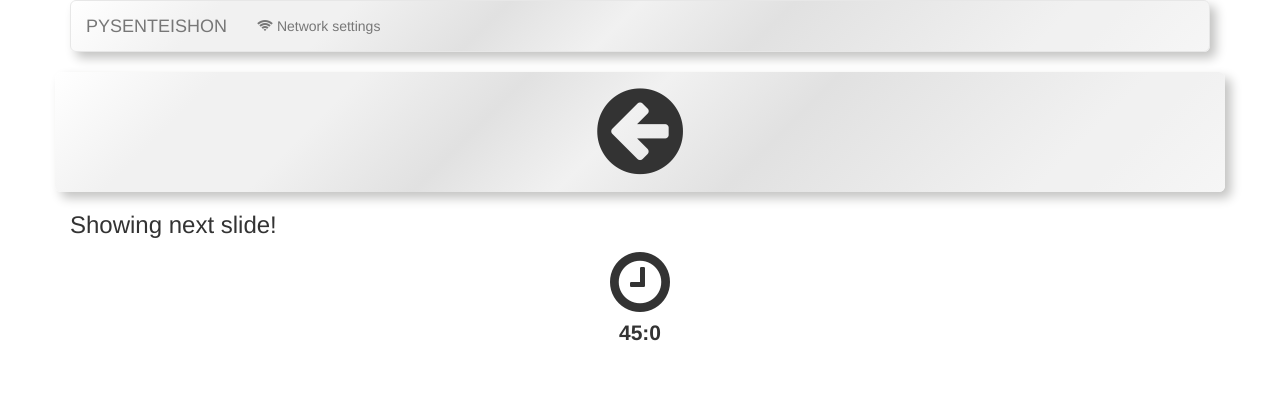
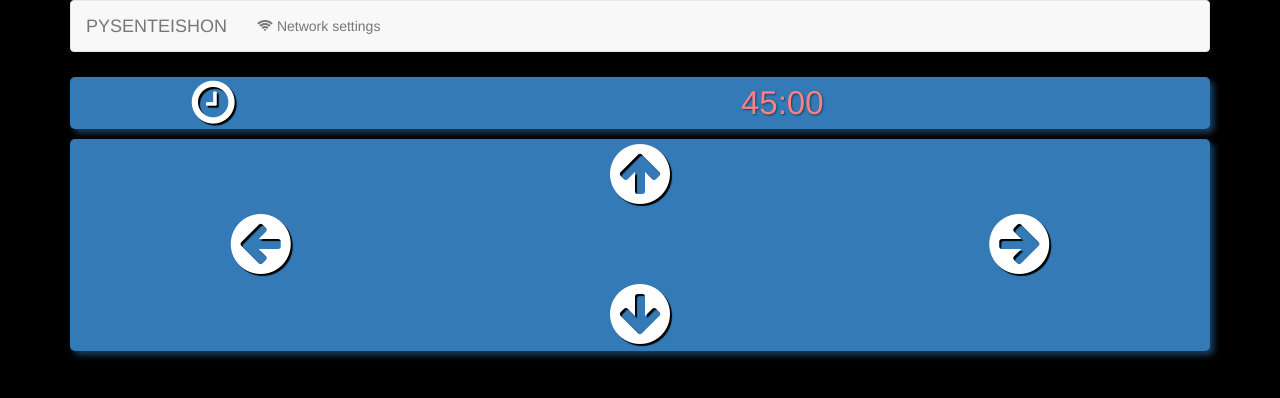
Before and after one commit to edvm/pysenteishon, a Flask app: template src/templates/index.html in a window 1280 px wide. Shown: the top 398 px of the page. Run offline with Flask 2, Linux system fonts and the light colour scheme; the template is opened without the code that fills it: most values are stand-ins (such as "Sample title", 1, 10 or a date in 2020); some libraries are stand-ins or nearby versions.

Commit message:
added 4 buttons , changed layout

```diff
--- a/src/static/css/main.css
+++ b/src/static/css/main.css
@@ -1,42 +1,17 @@
+body {
+    background: black;
+}
+
 .box
 {
-    -webkit-border-radius: 6px;
-    -moz-border-radius: 6px;
-    background: #ffffff; /* Old browsers */
-    background: -moz-linear-gradient(-45deg, #ffffff 0%, #f1f1f1 13%, #f1f1f1 24%, #e1e1e1 37%, #f1f1f1 48%, #e1e1e1 61%, #f1f1f1 85%, #f1f1f1 89%, #f6f6f6 100%); /* FF3.6+ */
-    background: -webkit-gradient(linear, left top, right bottom, color-stop(0%,#ffffff), color-stop(13%,#f1f1f1), color-stop(24%,#f1f1f1), color-stop(37%,#e1e1e1), color-stop(48%,#f1f1f1), color-stop(61%,#e1e1e1), color-stop(85%,#f1f1f1), color-stop(89%,#f1f1f1), color-stop(100%,#f6f6f6)); /* Chrome,Safari4+ */
-    background: -webkit-linear-gradient(-45deg, #ffffff 0%,#f1f1f1 13%,#f1f1f1 24%,#e1e1e1 37%,#f1f1f1 48%,#e1e1e1 61%,#f1f1f1 85%,#f1f1f1 89%,#f6f6f6 100%); /* Chrome10+,Safari5.1+ */
-    background: -o-linear-gradient(-45deg, #ffffff 0%,#f1f1f1 13%,#f1f1f1 24%,#e1e1e1 37%,#f1f1f1 48%,#e1e1e1 61%,#f1f1f1 85%,#f1f1f1 89%,#f6f6f6 100%); /* Opera 11.10+ */
-    background: -ms-linear-gradient(-45deg, #ffffff 0%,#f1f1f1 13%,#f1f1f1 24%,#e1e1e1 37%,#f1f1f1 48%,#e1e1e1 61%,#f1f1f1 85%,#f1f1f1 89%,#f6f6f6 100%); /* IE10+ */
-    background: linear-gradient(135deg, #ffffff 0%,#f1f1f1 13%,#f1f1f1 24%,#e1e1e1 37%,#f1f1f1 48%,#e1e1e1 61%,#f1f1f1 85%,#f1f1f1 89%,#f6f6f6 100%); /* W3C */
-    border-radius: 6px;
-    box-shadow: 6px 6px 11px #c3c3c2;
-    filter: progid:DXImageTransform.Microsoft.gradient( startColorstr='#ffffff', endColorstr='#f6f6f6',GradientType=1 ); /* IE6-9 fallback on horizontal gradient */
-    font-weight: 300;
-    font-size: 20px;
-    height: 100%;
-    margin-top: 20px;
-    margin-bottom: 20px;
-    max-width: 10024px;
-    line-height: 36px;
-    overflow:hidden;
-    padding: 10px;
+    background: #337ab7; /* Old browsers */
+    border-radius: 5px;
+    box-shadow: 4px 4px 6px #1B3F5F;
+    margin-top: 5px;
+    margin-bottom: 5px;
     text-align:center;
-
-}
-
-.nice-background
-{
-    background: #ffffff; /* Old browsers */
-    background: -moz-linear-gradient(-45deg, #ffffff 0%, #f1f1f1 13%, #f1f1f1 24%, #e1e1e1 37%, #f1f1f1 48%, #e1e1e1 61%, #f1f1f1 85%, #f1f1f1 89%, #f6f6f6 100%); /* FF3.6+ */
-    background: -webkit-gradient(linear, left top, right bottom, color-stop(0%,#ffffff), color-stop(13%,#f1f1f1), color-stop(24%,#f1f1f1), color-stop(37%,#e1e1e1), color-stop(48%,#f1f1f1), color-stop(61%,#e1e1e1), color-stop(85%,#f1f1f1), color-stop(89%,#f1f1f1), color-stop(100%,#f6f6f6)); /* Chrome,Safari4+ */
-    background: -webkit-linear-gradient(-45deg, #ffffff 0%,#f1f1f1 13%,#f1f1f1 24%,#e1e1e1 37%,#f1f1f1 48%,#e1e1e1 61%,#f1f1f1 85%,#f1f1f1 89%,#f6f6f6 100%); /* Chrome10+,Safari5.1+ */
-    background: -o-linear-gradient(-45deg, #ffffff 0%,#f1f1f1 13%,#f1f1f1 24%,#e1e1e1 37%,#f1f1f1 48%,#e1e1e1 61%,#f1f1f1 85%,#f1f1f1 89%,#f6f6f6 100%); /* Opera 11.10+ */
-    background: -ms-linear-gradient(-45deg, #ffffff 0%,#f1f1f1 13%,#f1f1f1 24%,#e1e1e1 37%,#f1f1f1 48%,#e1e1e1 61%,#f1f1f1 85%,#f1f1f1 89%,#f6f6f6 100%); /* IE10+ */
-    background: linear-gradient(135deg, #ffffff 0%,#f1f1f1 13%,#f1f1f1 24%,#e1e1e1 37%,#f1f1f1 48%,#e1e1e1 61%,#f1f1f1 85%,#f1f1f1 89%,#f6f6f6 100%); /* W3C */
-    border-radius: 6px;
-    box-shadow: 6px 6px 11px #c3c3c2;
-    filter: progid:DXImageTransform.Microsoft.gradient( startColorstr='#ffffff', endColorstr='#f6f6f6',GradientType=1 ); /* IE6-9 fallback on horizontal gradient */
+    color: #fff;
+    padding: 1px;
 }
 
 .network-iface
@@ -56,3 +31,35 @@
 #chronometer {
     text-align: center;
 }
+
+
+.clock {
+    height: 50px;
+    line-height: 50px;
+    font-size: 50px;
+    cursor: pointer;
+    text-shadow: 2px 2px 1px #000;
+}
+
+.time-left {
+    height: 50px;
+    line-height: 50px;
+    font-size: 33px;
+    text-shadow: 1px 1px 2px rgba(20, 50, 76, 0.8);
+    color: #FF8080;
+    cursor: pointer;
+}
+
+.time-left.stopped {
+    color: #FF8080;
+}
+
+.time-left.running {
+    color: #43F343;
+}
+
+#slider .fa {
+    cursor: pointer;
+    text-shadow: 2px 2px 1px #000;
+    margin: 0 5px;
+}
--- a/src/static/js/pysenteishon.js
+++ b/src/static/js/pysenteishon.js
@@ -6,22 +6,24 @@ function Chronometer ($el) {
   this.lastCheckTime = null;
   this.milliSecondsLeft = 45*60*1000;
 
-  this.$clock.swipe({
-    tap: function (event, object) {
+  this.notifications = [
+    10,
+    5
+  ];
+
+  this.$clock.click(function () {
       this.running = !this.running;
       if (this.running) {
-        this.$timeLeft.css("color", "green");
+        this.$timeLeft.addClass("running");
         this.lastCheckTime = new Date();
       } else {
-        this.$timeLeft.css("color", "red");
+        this.$timeLeft.removeClass("running");
       }
-    }.bind(this),
-    doubleTap: function(event, object) {
-    }
-  });
+    }.bind(this));
 
   this.$timeLeft.click(function(){
     var minutes = prompt("Time in minutes");
+    if (minutes===null) { return }
     this.milliSecondsLeft = minutes*60*1000;
     this.lastCheckTime = new Date();
     this.running = false;
@@ -29,60 +31,81 @@ function Chronometer ($el) {
   }.bind(this));
 
   setInterval(function () {
+    // tick
     if (this.running) {
       this.milliSecondsLeft -= ((new Date()).getTime() - this.lastCheckTime.getTime());
       this.lastCheckTime = new Date();
       this.render();
+      this.checkNotifications();
     }
   }.bind(this), 500);
 
   this.render = function () {
     var min = (this.milliSecondsLeft/1000/60) << 0;
     var sec = (this.milliSecondsLeft/1000) % 60 << 0;
+    sec = ("000"+Math.abs(sec)).slice(-2);
     this.$timeLeft.text(min+":"+sec);
+  };
+
+  this.checkNotifications = function () {
+    // reduced by one to avoid notifying on the end 10:59
+    var min = ((this.milliSecondsLeft/1000/60) << 0) - 1;
+    var len = this.notifications.length;
+    this.notifications = this.notifications.filter(function (time) {
+      return time != min;
+    });
+    if ( len != this.notifications.length ) {
+      // filtered notification have less items, lets notify the user
+      this.notify("Time left "+min);
+    }
+  };
+
+  // notify permission
+  Notification.requestPermission();
+  this.notify = function (text) {
+    if (!("Notification" in window)) {
+      return
+    }
+    if (Notification.permission === "granted") {
+      new Notification(text);
+    }
   };
 
   this.render();
 }
 
-$(function() {
-  new Chronometer($("#chronometer"));
 
-  // Enable swiping...
-  $("#touche").swipe({
-    //Generic swipe handler for all directions
-    swipe: function(event, direction, distance, duration, fingerCount, fingerData) {
-      "use strict";
+function Slider ($el) {
+  this.$el = $el;
+  this.sending = false;
 
-      // console.log("You swiped " + direction );
-      var slideMsg = "";
-      var url = "/btn-" + direction + "/";
-      var icon = "fa fa-arrow-circle-" + direction + " fa-5x center-block";
+  this.do = function (url) {
+    if (this.doDoing) { return }
+    this.doDoing = true;
+    $.ajax({ type: "GET", url: url }).always(function () {
+      this.doDoing = false;
+    }.bind(this));
+  };
 
-      if (direction == "right") {
-        slideMsg = "Shows previous slide!";
-      } else if (direction == "left") {
-        slideMsg = "Shows next slide!";
-      } else if (direction == "up") {
-        slideMsg = "Pressed Key Up!";
-      } else if (direction == "down") {
-        slideMsg = "Pressed Key Down";
-      } else {
-        icon = "fa fa-warning fa-5x center-block";
-        slideMsg = "Not implemented option!";
-      }
+  this.$el.find("#key-left").click(function () {
+    this.do("/left/");
+  }.bind(this));
 
-      $("#touche-directions-icon").attr("class", icon);
-      $("#slide-text").html(slideMsg);
+  this.$el.find("#key-right").click(function () {
+    this.do("/right/");
+  }.bind(this));
 
-      $.ajax({
-        type: "GET",
-        url: url,
-        dataType: "json"
-      });
-    },
-    //Default is 75px, set to 0 for demo so any distance triggers swipe
-    threshold:0
-  });
+  this.$el.find("#key-down").click(function () {
+    this.do("/down/");
+  }.bind(this));
 
+  this.$el.find("#key-up").click(function () {
+    this.do("/up/");
+  }.bind(this));
+
+}
+
+$(function () {
+  var chronometer = new Chronometer($("#chronometer"));
+  new Slider($("#slider"));
 });
--- a/src/templates/index.html
+++ b/src/templates/index.html
@@ -61,7 +61,7 @@
   </div>
 
 
-  <nav class="navbar navbar-default nice-background" role="navigation">
+  <nav class="navbar navbar-default" role="navigation">
     <div class="container-fluid">
       <!-- Brand and toggle get grouped for better mobile display -->
       <div class="navbar-header">
@@ -83,23 +83,44 @@
     </div><!-- /.container-fluid -->
   </nav>
 
-  <div id="touche" class="row box">
-    <div id="touche-directions" class="row">
-      <i id="touche-directions-icon" class="fa fa-arrow-circle-left fa-5x center-block"></i> <br>
+  <div class="container-fluid">
+    <div id="chronometer" class="row">
+      <div class="box col-xs-12">
+        <div class="col-xs-3">
+          <i class="clock fa fa-clock-o fa-3x center-block"></i> <br>
+        </div>
+        <div class="col-xs-9">
+          <div class="time-left">--:--</div>
+        </div>
       </div>
     </div>
 
-  <h3 id="slide-text">Showing next slide!</h3>
 
-  <div id="chronometer" class="row">
+    <div id="slider">
+
+      <div class="row box">
         <div class="col-xs-12">
-      <div class="row">
-        <i class="clock fa fa-clock-o fa-5x center-block"></i> <br>
+          <i id="key-up" class="fa fa-arrow-circle-up fa-5x"></i> <br>
         </div>
-      <div class="row">
-        <div class="time-left" style="font-size:21px; font-weight:800;">0:0</div>
+
+        <div class="col-xs-4">
+          <i id="key-left" class="fa fa-arrow-circle-left fa-5x"></i> <br>
+        </div>
+        <div class="col-xs-4">
+        </div>
+        <div class="col-xs-4">
+          <i id="key-right" class="fa fa-arrow-circle-right fa-5x"></i> <br>
+        </div>
+
+        <div class="col-xs-12">
+          <i id="key-down" class="fa fa-arrow-circle-down fa-5x"></i> <br>
         </div>
       </div>
+
+
+    </div>
+
+
   </div>
 
 </div>
```
Lines whose indentation alone changed are shown as unchanged.
